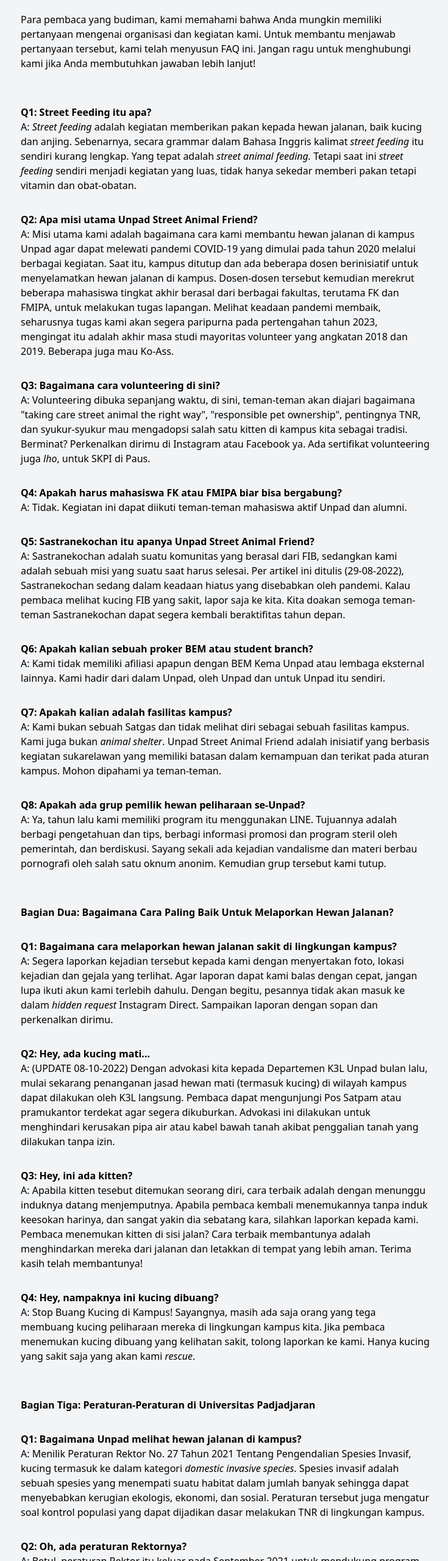
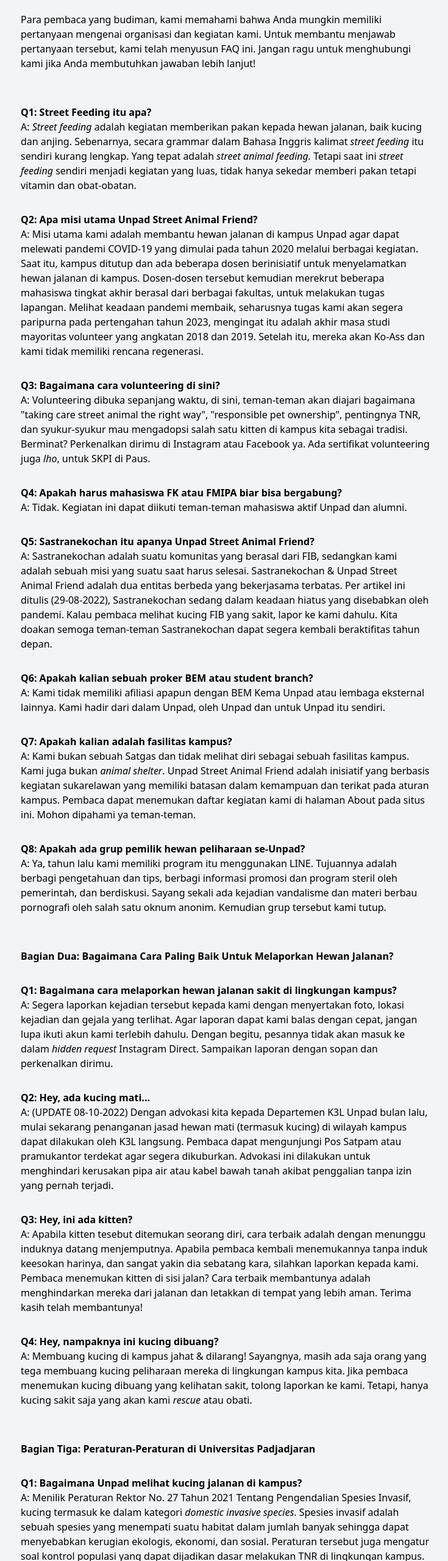
Before and after one commit to sukaikan/unpadsf_site, an Eleventy site: page src/articles/2024-08-09-faq.md in a window 1280 px wide. Shown: the part 240-2800 px from the top of the page at 61% size, without its empty margins (254-989 px from the left). Built offline with nearby package versions, Linux system fonts and the light colour scheme; Eleventy itself is replaced by a stand-in of ours; files that its build step writes are made by us from their sources.

Commit message:
Update Article “2024-08-09-faq”

```diff
--- a/src/articles/2024-08-09-faq.md
+++ b/src/articles/2024-08-09-faq.md
@@ -14,7 +14,7 @@
 A:  *Street feeding* adalah kegiatan memberikan pakan kepada hewan jalanan, baik kucing dan anjing. Sebenarnya, secara grammar dalam Bahasa Inggris kalimat *street feeding* itu sendiri kurang lengkap. Yang tepat adalah *street animal feeding.* Tetapi saat ini *street feeding* sendiri menjadi kegiatan yang luas, tidak hanya sekedar memberi pakan tetapi vitamin dan obat-obatan.
 
 **Q2: Apa misi utama Unpad Street Animal Friend?**\
-A:  Misi utama kami adalah bagaimana cara kami membantu hewan jalanan di kampus Unpad agar dapat melewati pandemi COVID-19 yang dimulai pada tahun 2020 melalui berbagai kegiatan. Saat itu, kampus ditutup dan ada beberapa dosen berinisiatif untuk menyelamatkan hewan jalanan di kampus. Dosen-dosen tersebut kemudian merekrut beberapa mahasiswa tingkat akhir berasal dari berbagai fakultas, terutama FK dan FMIPA, untuk melakukan tugas lapangan. Melihat keadaan pandemi membaik, seharusnya tugas kami akan segera paripurna pada pertengahan tahun 2023, mengingat itu adalah akhir masa studi mayoritas volunteer yang angkatan 2018 dan 2019. Beberapa juga mau Ko-Ass.
+A:  Misi utama kami adalah membantu hewan jalanan di kampus Unpad agar dapat melewati pandemi COVID-19 yang dimulai pada tahun 2020 melalui berbagai kegiatan. Saat itu, kampus ditutup dan ada beberapa dosen berinisiatif untuk menyelamatkan hewan jalanan di kampus. Dosen-dosen tersebut kemudian merekrut beberapa mahasiswa tingkat akhir berasal dari berbagai fakultas, untuk melakukan tugas lapangan. Melihat keadaan pandemi membaik, seharusnya tugas kami akan segera paripurna pada pertengahan tahun 2023, mengingat itu adalah akhir masa studi mayoritas volunteer yang angkatan 2018 dan 2019. Setelah itu, mereka akan Ko-Ass dan kami tidak memiliki rencana regenerasi.
 
 **Q3: Bagaimana cara volunteering di sini?**\
 A:  Volunteering dibuka sepanjang waktu, di sini, teman-teman akan diajari bagaimana "taking care street animal the right way", "responsible pet ownership", pentingnya TNR, dan syukur-syukur mau mengadopsi salah satu kitten di kampus kita sebagai tradisi. Berminat? Perkenalkan dirimu di Instagram atau Facebook ya. Ada sertifikat volunteering juga *lho*, untuk SKPI di Paus.
@@ -23,13 +23,13 @@
 A:  Tidak. Kegiatan ini dapat diikuti teman-teman mahasiswa aktif Unpad dan alumni.
 
 **Q5: Sastranekochan itu apanya Unpad Street Animal Friend?**\
-A:  Sastranekochan adalah suatu komunitas yang berasal dari FIB, sedangkan kami adalah sebuah misi yang suatu saat harus selesai. Per artikel ini ditulis (29-08-2022), Sastranekochan sedang dalam keadaan hiatus yang disebabkan oleh pandemi. Kalau pembaca melihat kucing FIB yang sakit, lapor saja ke kita. Kita doakan semoga teman-teman Sastranekochan dapat segera kembali beraktifitas tahun depan.
+A:  Sastranekochan adalah suatu komunitas yang berasal dari FIB, sedangkan kami adalah sebuah misi yang suatu saat harus selesai. Sastranekochan & Unpad Street Animal Friend adalah dua entitas berbeda yang bekerjasama terbatas. Per artikel ini ditulis (29-08-2022), Sastranekochan sedang dalam keadaan hiatus yang disebabkan oleh pandemi. Kalau pembaca melihat kucing FIB yang sakit, lapor ke kami dahulu. Kita doakan semoga teman-teman Sastranekochan dapat segera kembali beraktifitas tahun depan.
 
 **Q6: Apakah kalian sebuah proker BEM atau student branch?**\
 A:  Kami tidak memiliki afiliasi apapun dengan BEM Kema Unpad atau lembaga eksternal lainnya. Kami hadir dari dalam Unpad, oleh Unpad dan untuk Unpad itu sendiri.
 
 **Q7: Apakah kalian adalah fasilitas kampus?**\
-A:  Kami bukan sebuah Satgas dan tidak melihat diri sebagai sebuah fasilitas kampus.  Kami juga bukan *animal shelter*. Unpad Street Animal Friend adalah inisiatif yang berbasis kegiatan sukarelawan yang memiliki batasan dalam kemampuan dan terikat pada aturan kampus. Mohon dipahami ya teman-teman.
+A:  Kami bukan sebuah Satgas dan tidak melihat diri sebagai sebuah fasilitas kampus.  Kami juga bukan *animal shelter*. Unpad Street Animal Friend adalah inisiatif yang berbasis kegiatan sukarelawan yang memiliki batasan dalam kemampuan dan terikat pada aturan kampus. Pembaca dapat menemukan daftar kegiatan kami di halaman About pada situs ini. Mohon dipahami ya teman-teman.
 
 **Q8: Apakah ada grup pemilik hewan peliharaan se-Unpad?**\
 A:  Ya, tahun lalu kami memiliki program itu menggunakan LINE. Tujuannya adalah berbagi pengetahuan dan tips, berbagi informasi promosi dan program steril oleh pemerintah, dan berdiskusi. Sayang sekali ada kejadian vandalisme dan materi berbau pornografi oleh salah satu oknum anonim. Kemudian grup tersebut kami tutup.
@@ -42,25 +42,23 @@
 A:  Segera laporkan kejadian tersebut kepada kami dengan menyertakan foto, lokasi kejadian dan gejala yang terlihat. Agar laporan dapat kami balas dengan cepat, jangan lupa ikuti akun kami terlebih dahulu. Dengan begitu, pesannya tidak akan masuk ke dalam *hidden request* Instagram Direct. Sampaikan laporan dengan sopan dan perkenalkan dirimu.
 
 **Q2: Hey, ada kucing mati...**\
-A:  (UPDATE 08-10-2022) Dengan advokasi kita kepada Departemen K3L Unpad bulan lalu, mulai sekarang penanganan jasad hewan mati (termasuk kucing) di wilayah kampus dapat dilakukan oleh K3L langsung. Pembaca dapat mengunjungi Pos Satpam atau pramukantor terdekat agar segera dikuburkan. Advokasi ini dilakukan untuk menghindari kerusakan pipa air atau kabel bawah tanah akibat penggalian tanah yang dilakukan tanpa izin.
+A:  (UPDATE 08-10-2022) Dengan advokasi kita kepada Departemen K3L Unpad bulan lalu, mulai sekarang penanganan jasad hewan mati (termasuk kucing) di wilayah kampus dapat dilakukan oleh K3L langsung. Pembaca dapat mengunjungi Pos Satpam atau pramukantor terdekat agar segera dikuburkan. Advokasi ini dilakukan untuk menghindari kerusakan pipa air atau kabel bawah tanah akibat penggalian  tanpa izin yang pernah terjadi.
 
 **Q3: Hey, ini ada kitten?**\
 A:  Apabila kitten tesebut ditemukan seorang diri, cara terbaik adalah dengan menunggu induknya datang menjemputnya. Apabila pembaca kembali menemukannya tanpa induk keesokan harinya, dan sangat yakin dia sebatang kara, silahkan laporkan kepada kami. Pembaca menemukan kitten di sisi jalan? Cara terbaik membantunya adalah menghindarkan mereka dari jalanan dan letakkan di tempat yang lebih aman. Terima kasih telah membantunya!
 
 **Q4: Hey, nampaknya ini kucing dibuang?**\
-A:  Stop Buang Kucing di Kampus! Sayangnya, masih ada saja orang yang tega membuang kucing peliharaan mereka di lingkungan kampus kita. Jika pembaca menemukan kucing dibuang yang kelihatan sakit, tolong laporkan ke kami. Hanya kucing yang sakit saja yang akan kami *rescue*.
+A:  Membuang kucing di kampus jahat & dilarang! Sayangnya, masih ada saja orang yang tega membuang kucing peliharaan mereka di lingkungan kampus kita. Jika pembaca menemukan kucing dibuang yang kelihatan sakit, tolong laporkan ke kami. Tetapi, hanya kucing sakit saja yang akan kami *rescue* atau obati.
 
 <br>
 
 **Bagian Tiga: Peraturan-Peraturan di Universitas Padjadjaran**
 
-**Q1: Bagaimana Unpad melihat hewan jalanan di kampus?**\
+**Q1: Bagaimana Unpad melihat kucing jalanan di kampus?**\
 A:  Menilik Peraturan Rektor No. 27 Tahun 2021 Tentang Pengendalian Spesies Invasif, kucing termasuk ke dalam kategori *domestic invasive species*. Spesies invasif adalah sebuah spesies yang menempati suatu habitat dalam jumlah banyak sehingga dapat menyebabkan kerugian ekologis, ekonomi, dan sosial. Peraturan tersebut juga mengatur soal kontrol populasi yang dapat dijadikan dasar melakukan TNR di lingkungan kampus.
 
 **Q2: Oh, ada peraturan Rektornya?**\
 A: Betul, peraturan Rektor itu keluar pada September 2021 untuk mendukung program SDG 15. Semua terikat pada peraturan ini, termasuk kami. Pembaca dapat mengunduhnya di sini : *<https://sdgs.unpad.ac.id/wp-content/uploads/2023/10/Rector-Regulation-of-Universitas-Padjadjaran-Number-27-of-2021-Concerning-Control-of-Invasive-Alien-Species.pdf>*
-
-
 
 <br>
 
@@ -70,11 +68,11 @@
 A:  Demi memudahkan pembaca dalam mengikuti kegiatan feeding di kampus, kami merekomendasikan penggunaan pakan kucing Cat Choize atau Cat Choize+. Kedua merek ini dipilih berdasarkan ketersediaan dan harga yang terjangkau. Kami berkomitmen untuk tidak dipengaruhi oleh kepentingan komersial. Kami juga tidak menerima endorsement dari perusahaan manapun.
 
 **Q2: Kalian pakai obat-obatan apa saja?**\
-A:  Kami memakai beragam obat-obatan yang penggunaannya sudah didiskusikan dan disetujui. Kami belum bisa buka kepada publik daftar obat-obatan standar apa saja yang kami pakai karena kekhawatiran masyarakat awam yang belum sepenuhnya bijak dalam memakai antibiotik.
+A:  Kami memakai beragam obat-obatan yang penggunaannya sudah didiskusikan dan disetujui. Kami belum bisa buka kepada publik daftar obat-obatan standar apa saja yang kami pakai karena kekhawatiran masyarakat awam yang belum sepenuhnya bijak dalam memakai obat antibiotik.
 
 **Q3: Ada daftar Petshop atau Klinik sekitar kampus?**\
-A:  Ya, ada. Dikarenakan mayoritas usaha dan klinik tersebut memakai nomor WhatsApp pribadi, kami kurang nyaman apabila menempatkannya di sini. Selain itu ada beberapa usaha yang sering berganti nomor. Pembaca silahkan menghubungi kami melalui Facebook, Instagram atau *E-mail* untuk meminta daftarnya.
+A:  Ya, ada. Dikarenakan mayoritas usaha dan klinik tersebut memakai nomor WhatsApp pribadi, kami kurang nyaman apabila menempatkannya di sini. Selain itu ada beberapa usaha yang sering berganti nomor. Pembaca silahkan menghubungi kami melalui Facebook, Instagram atau *E-mail* untuk meminta daftar terbarunya.
 
-<br><br>
+<br>
 
 ***Total Seen: 481***
```
